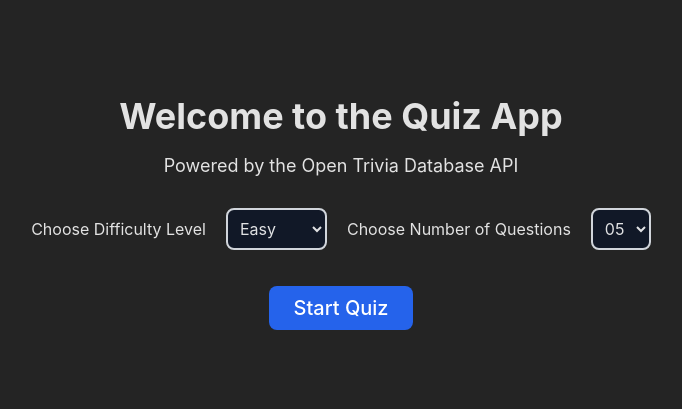
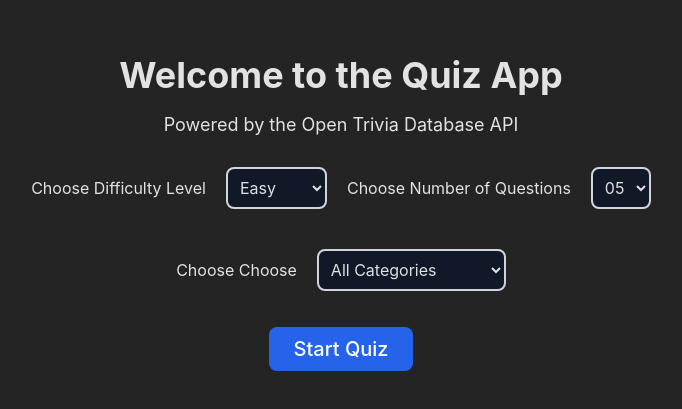
Before and after one commit to arpitghura/quizzy, a React (Vite) app: page / in a window 1280 px wide. Shown: the part 191-600 px from the top of the page, without its empty margins (299-981 px from the left). Built offline with nearby package versions, Linux system fonts and the light colour scheme.

Commit message:
added different category to filter questions into

```diff
--- a/src/comps/HomePage.jsx
+++ b/src/comps/HomePage.jsx
@@ -1,9 +1,37 @@
 import React, { useState } from "react";
 import { Link } from "react-router-dom";
+
+const optionsData = [
+  {
+    label: 'All Categories' , value: 0
+  },
+  {
+    label: 'General Knowledge' , value: 9
+  },
+  {
+    label: 'Science & Nature' , value: 17
+  },
+  {
+    label: 'Sports' , value: 21
+  },
+  {
+    label: 'History' , value: 23
+  },
+  {
+    label: 'Celebrities' , value: 26
+  },
+  {
+    label: 'Geography' , value: 22
+  },
+  {
+    label: 'Politics' , value: 24
+  },
+]
 
 const HomePage = () => {
   const [difficulty, setDifficulty] = useState("easy");
   const [noOfQuestions, setNoOfQuestions] = useState(5);
+  const [category, setCategory] = useState();
 
   const handleDifficultyChange = (e) => {
     setDifficulty(e.target.value);
@@ -12,6 +40,11 @@ const HomePage = () => {
   const handleQuestionsChange = (e) => {
     setNoOfQuestions(e.target.value);
   };
+
+  const handleCategoryChange = (e) => {
+    console.log(e.target.value)
+    setCategory(e.target.value)
+  }
 
   return (
     <div className="flex flex-col justify-center items-center h-[100vh]">
@@ -58,9 +91,26 @@ const HomePage = () => {
           </option>
         </select>
       </div>
+      <div className="flex flex-col sm:flex-row justify-between gap-5 my-5 align-baseline items-center">
+      <label htmlFor="category">Choose Choose </label>
+        <select
+          name="category"
+          id="category"
+          onChange={handleCategoryChange}
+          className="p-2 rounded-lg border-2 border-gray-300 outline-none bg-gray-900"
+        >
+          {
+            optionsData.map(option => (
+              <option value={option.value} key={option.value}>
+                {option.label}
+              </option>
+            ))
+          }
+        </select>
+      </div>
       <Link
         to="/quiz"
-        state={{ noOfQuestions, difficulty }}
+        state={{ noOfQuestions, difficulty, category }}
         className="py-2 px-6 bg-blue-600 text-white font-medium text-xl select-none rounded-lg mt-4"
       >
         Start Quiz
--- a/src/comps/QuizPage.jsx
+++ b/src/comps/QuizPage.jsx
@@ -9,6 +9,7 @@ const QuizPage = () => {
 
   const noOfQuestions = location?.state?.noOfQuestions || 5;
   const difficulty = location?.state?.difficulty || "easy";
+  const category = location?.state?.category || 0;
 
   const [correctAnswers, setCorrectAnswers] = useState([]);
   const [allOptions, setAllOptions] = useState([]);
@@ -27,7 +28,7 @@ const QuizPage = () => {
 
   const [isLoading, setIsLoading] = useState(true);
 
-  const uri = `https://opentdb.com/api.php?amount=${noOfQuestions}&difficulty=${difficulty}&type=multiple`;
+  const uri = `https://opentdb.com/api.php?amount=${noOfQuestions}&difficulty=${difficulty}&category=${category}&type=multiple`;
 
   const options = document.querySelectorAll(".option");
   const submitBtn = document.querySelector("#submitBtn");
```
